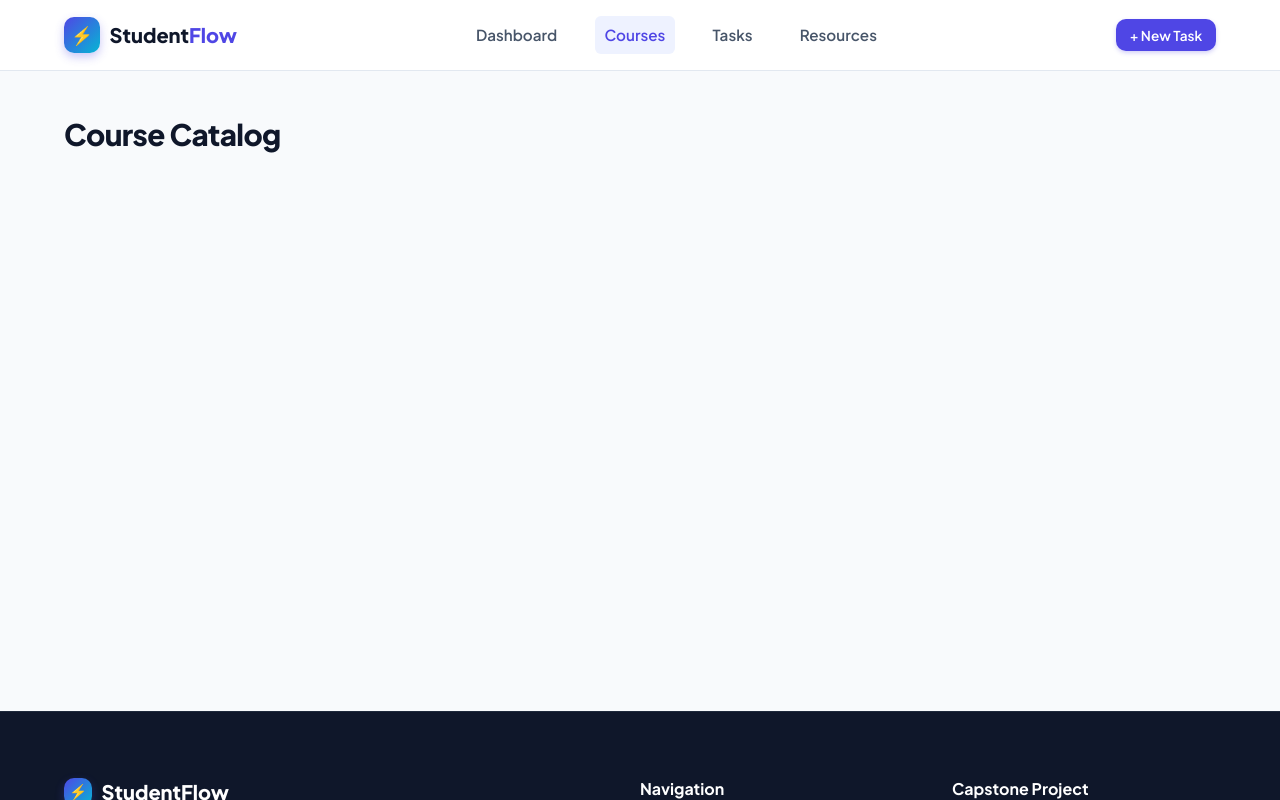
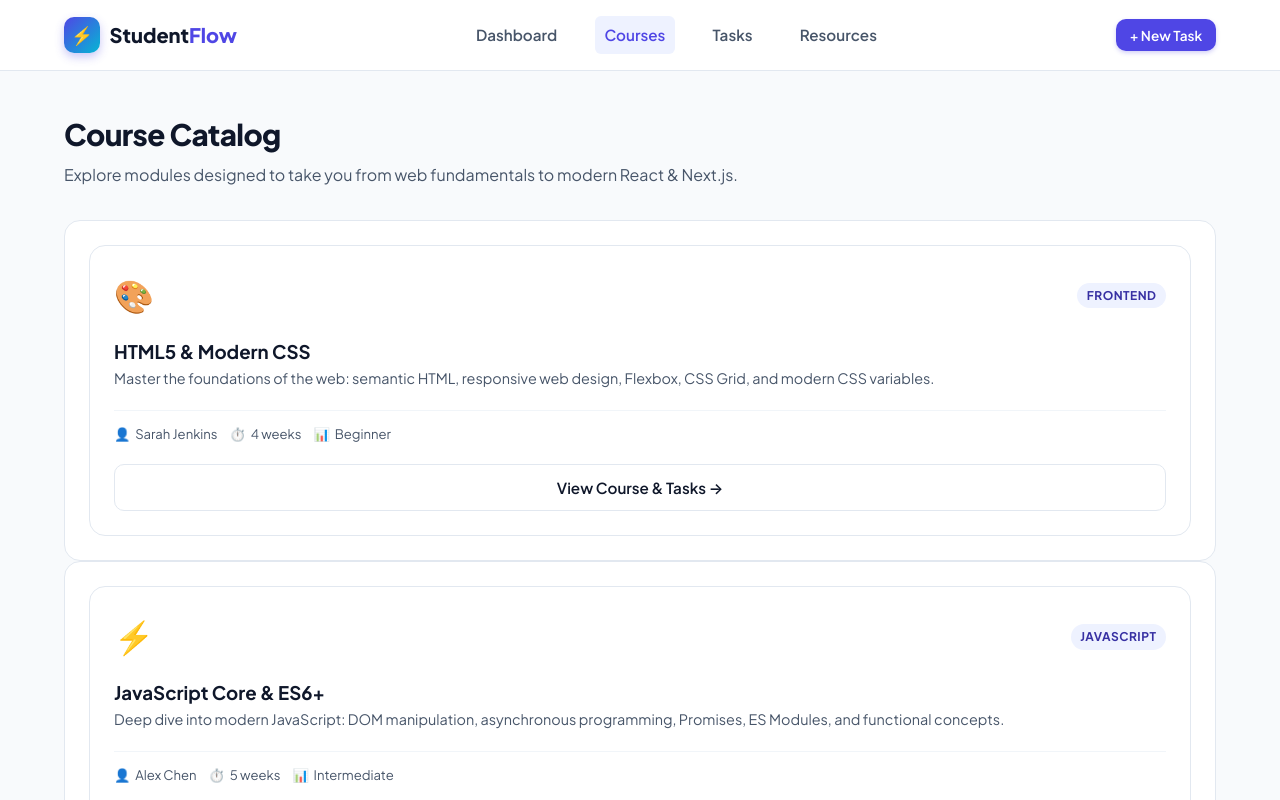
Before and after one commit to mh5034/Student-Flow, a Next.js app in the folder studentflow-starter/: page /courses in a window 1280 px wide. Shown: the top 800 px of the page. Built offline with nearby package versions, Linux system fonts and the light colour scheme.

Commit message:
build CourseCard component to display course info and meta tags

```diff
--- a/studentflow-starter/app/courses/page.js
+++ b/studentflow-starter/app/courses/page.js
@@ -1,8 +1,19 @@
+import CourseCard from "@/components/CourseCard";
+import { courses } from "../../data/courses";
+
 export default function CoursesPage() {
   return (
     <div className="container">
-      <h1 className="page-title">Course Catalog</h1>
+      <div className="page-header">
+        <div>
+          <h1 className="page-title">Course Catalog</h1>
+          <p className="page-subtitle">Explore modules designed to take you from web fundamentals to modern React &amp; Next.js.</p>
+        </div>
+      </div>
       {/* TODO: Implement Course list, SearchBar, and Category Filters */}
+      {courses?.map((course) => (
+        <CourseCard key={course.id} course={course} />
+      ))}
     </div>
   );
 }
--- a/studentflow-starter/components/CourseCard.js
+++ b/studentflow-starter/components/CourseCard.js
@@ -5,6 +5,32 @@ export default function CourseCard({ course }) {
   return (
     <div className="course-card">
       {/* TODO: Display course icon, category, title, description, instructor, and link to /courses/[courseId] */}
+      <div className="course-card">
+        <div className="course-card-header">
+          <span className="course-icon">{course.icon}</span>
+          <span className="badge badge-category">{course.category}</span>
+        </div>
+        <h3>{course.title}</h3>
+        <p className="course-card-desc">{course.description}</p>
+        <div className="course-card-meta">
+          <div className="meta-item">
+            <span className="meta-icon">👤</span>
+            <span>{course.instructor}</span>
+          </div>
+          <div className="meta-item">
+            <span className="meta-icon">⏱️</span>
+            <span>{course.duration}</span>
+          </div>
+          <div className="meta-item">
+            <span className="meta-icon">📊</span>
+            <span>{course.level}</span>
+          </div>
+        </div>
+
+        <div className="course-card-footer">
+          <Link className="btn btn-outline btn-full" href={`/courses/${course.id}`}>View Course & Tasks →</Link>
+        </div>
+      </div>
     </div>
   );
 }
```
